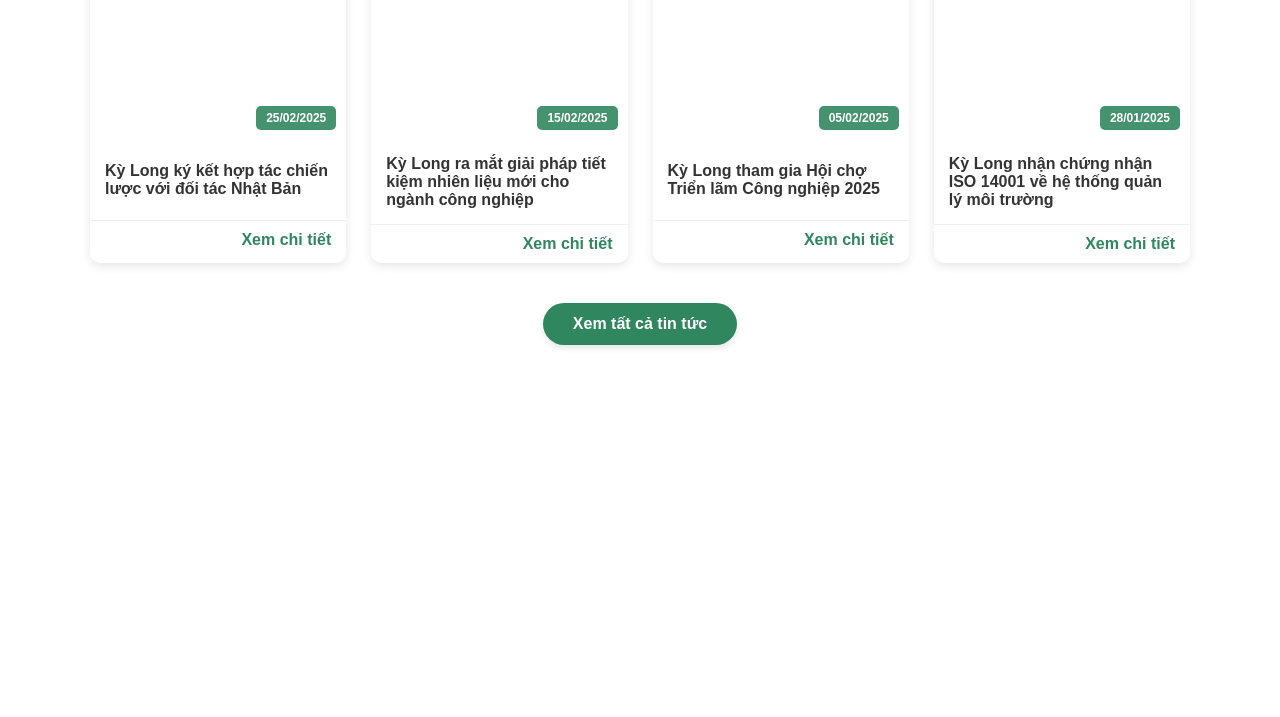
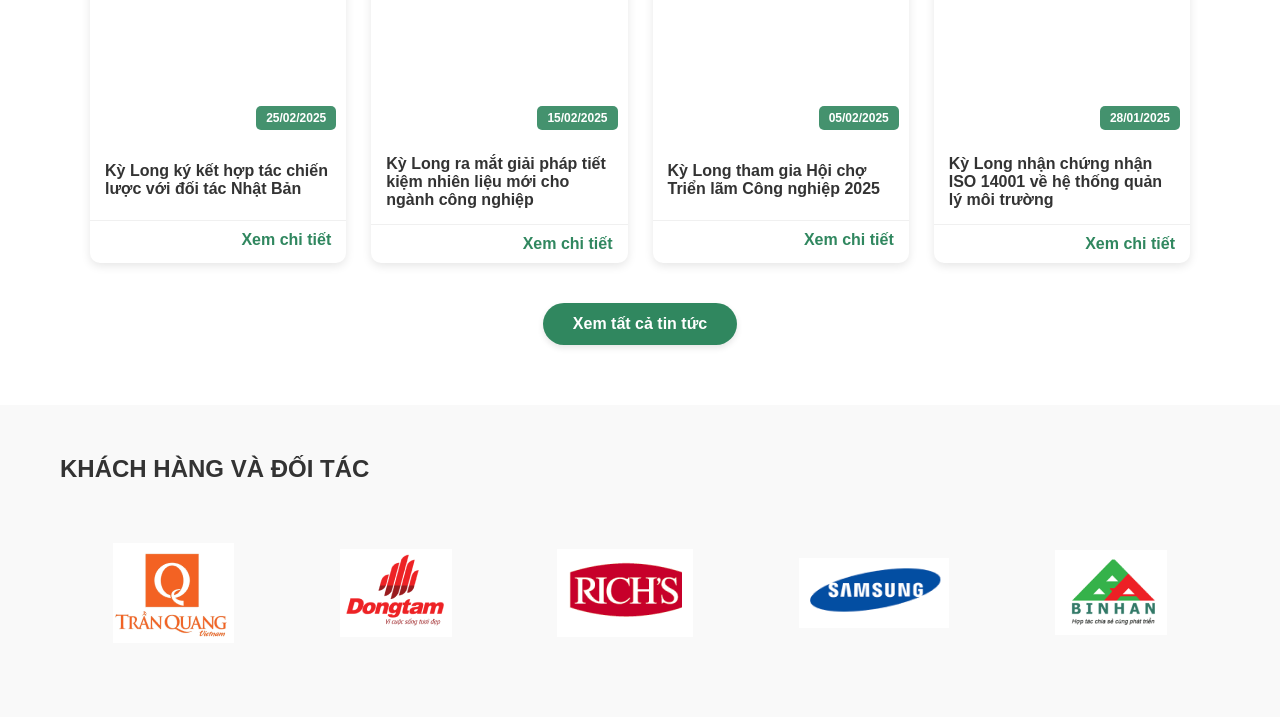
Before and after one commit to karzamisca/KyLongTechWeb, a website: page views/homePage/index.html in a window 1280 px wide. Shown: the part 2955-3672 px from the top of the page. Before the commit the page ends 3360 px from the top, so only its background shows below. Drawn offline with Linux system fonts and the light colour scheme.

Commit message:
add partners section to home page

```diff
--- a/views/homePage/index.html
+++ b/views/homePage/index.html
@@ -616,6 +616,42 @@
       }
       /* END OF NEWS BULLETIN SECTION CSS */
 
+      /* PARTNERS SECTION CSS */
+      .partners-section {
+        padding: 50px 0;
+        background-color: #f9f9f9;
+      }
+
+      .partners-container {
+        max-width: 1200px;
+        margin: 0 auto;
+        padding: 0 20px;
+      }
+
+      .partners-logo-container {
+        display: flex;
+        justify-content: space-around;
+        align-items: center;
+        flex-wrap: wrap;
+        margin-top: 40px;
+      }
+
+      .partner-logo {
+        padding: 20px;
+        text-align: center;
+      }
+
+      .partner-logo img {
+        max-width: 150px;
+        height: auto;
+        transition: transform 0.3s ease;
+      }
+
+      .partner-logo img:hover {
+        transform: scale(1.1);
+      }
+      /* END OF PARTNERS SECTION CSS */
+
       /* Responsive design */
       @media (max-width: 1024px) {
         .news-grid {
@@ -698,6 +734,18 @@
         .pdf-container {
           height: 70vh;
         }
+
+        .partners-logo-container {
+          gap: 30px;
+        }
+
+        .partner-logo {
+          padding: 10px;
+        }
+
+        .partner-logo img {
+          max-width: 120px;
+        }
       }
 
       @media (max-width: 480px) {
@@ -715,6 +763,10 @@
 
         .pdf-container {
           height: 60vh;
+        }
+
+        .partner-logo img {
+          max-width: 100px;
         }
       }
     </style>
@@ -1235,6 +1287,32 @@
     </div>
     <!-- END OF NEWS BULLETIN SECTION HTML -->
 
+    <!----- PARTNERS SECTION HTML ----->
+    <section class="partners-section">
+      <div class="partners-container">
+        <h2 class="section-title">KHÁCH HÀNG VÀ ĐỐI TÁC</h2>
+
+        <div class="partners-logo-container">
+          <div class="partner-logo">
+            <img src="/images/tranquang-logo.png" alt="Trần Quang" />
+          </div>
+          <div class="partner-logo">
+            <img src="/images/dongtam-logo.png" alt="Đồng Tâm" />
+          </div>
+          <div class="partner-logo">
+            <img src="/images/richs-logo.png" alt="Rich's" />
+          </div>
+          <div class="partner-logo">
+            <img src="/images/samsung-logo.png" alt="Samsung" />
+          </div>
+          <div class="partner-logo">
+            <img src="/images/binhan-logo.png" alt="Bình An" />
+          </div>
+        </div>
+      </div>
+    </section>
+    <!-- END OF PARTNERS SECTION HTML -->
+
     <script>
       /////HEADER SECTION JS
       // Simple JavaScript for navigation highlighting
```
Also changed, not shown: views/homePage/images/binhan-logo.png (added), views/homePage/images/dongtam-logo.png (added), views/homePage/images/richs-logo.png (added), views/homePage/images/samsung-logo.png (added), views/homePage/images/tranquang-logo.png (added).
